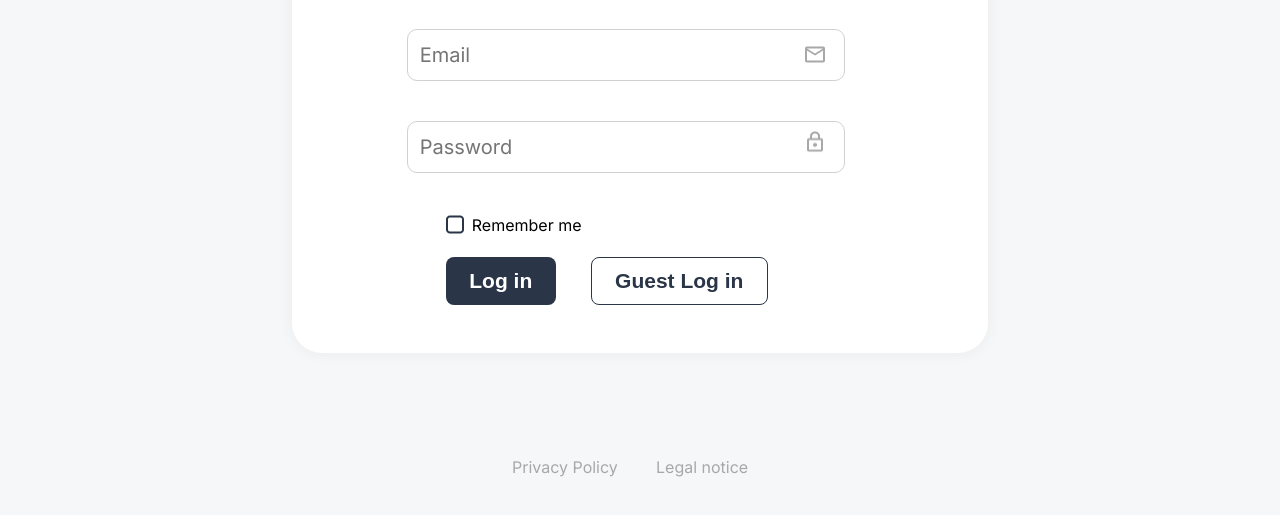
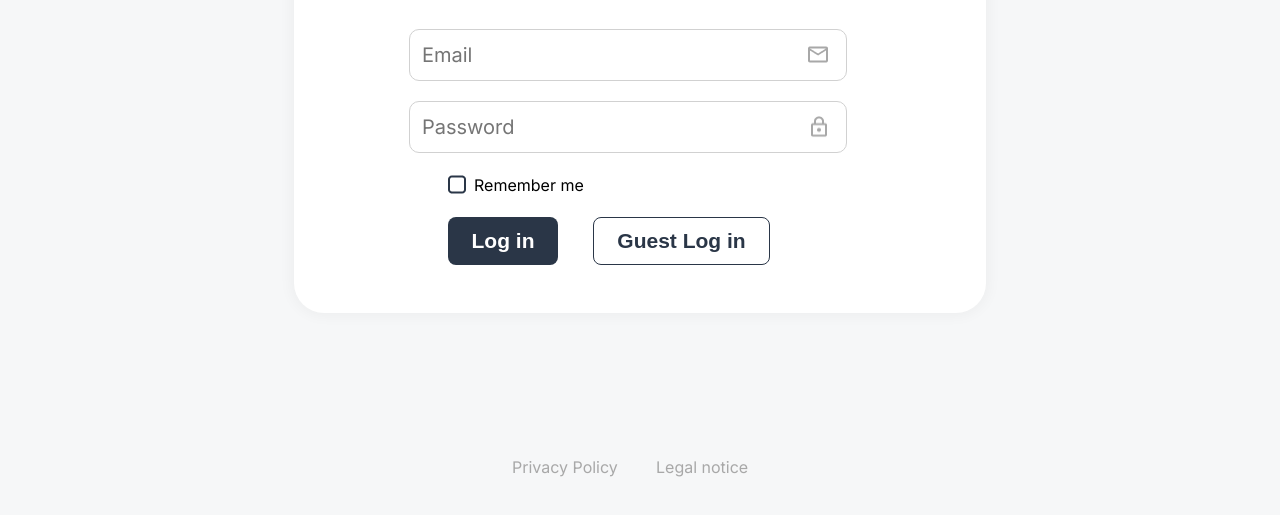
Before and after one commit to Ufuk95/Join, a plain HTML site: page logIn.html in a window 1280 px wide. Shown: the part 281-796 px from the top of the page. Drawn offline with Linux system fonts and the light colour scheme.

Commit message:
login finished

```diff
--- a/css/LogIn.css
+++ b/css/LogIn.css
@@ -121,7 +121,6 @@ h1 {
   font-size: 20px;
   font-weight: 400;
   border: 1px solid #d1d1d1;
-  margin-bottom: 20px;
   cursor: auto;
 }
 
@@ -129,8 +128,7 @@ h1 {
   height: 24px;
   width: 24px;
   position: relative;
-  right: 10%;
-  top: 5%;
+  right: 40px;
   cursor: pointer;
 }
 .lock-img {
@@ -184,6 +182,11 @@ h1 {
   left: 39px;
   gap: 8px;
 }
+.password-container {
+  display: flex;
+  align-items: center;
+  justify-content: space-between;
+}
 
 .login-checkbox {
   width: 24px;
```
